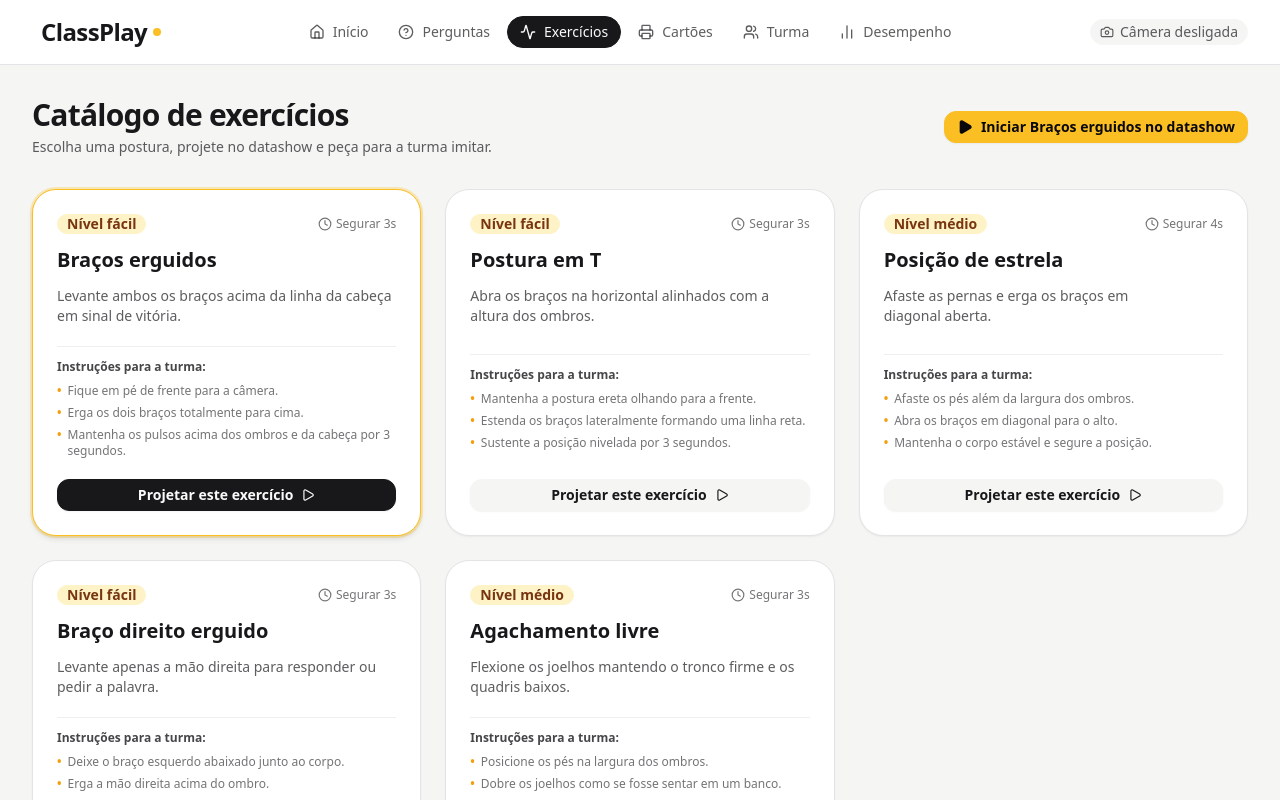
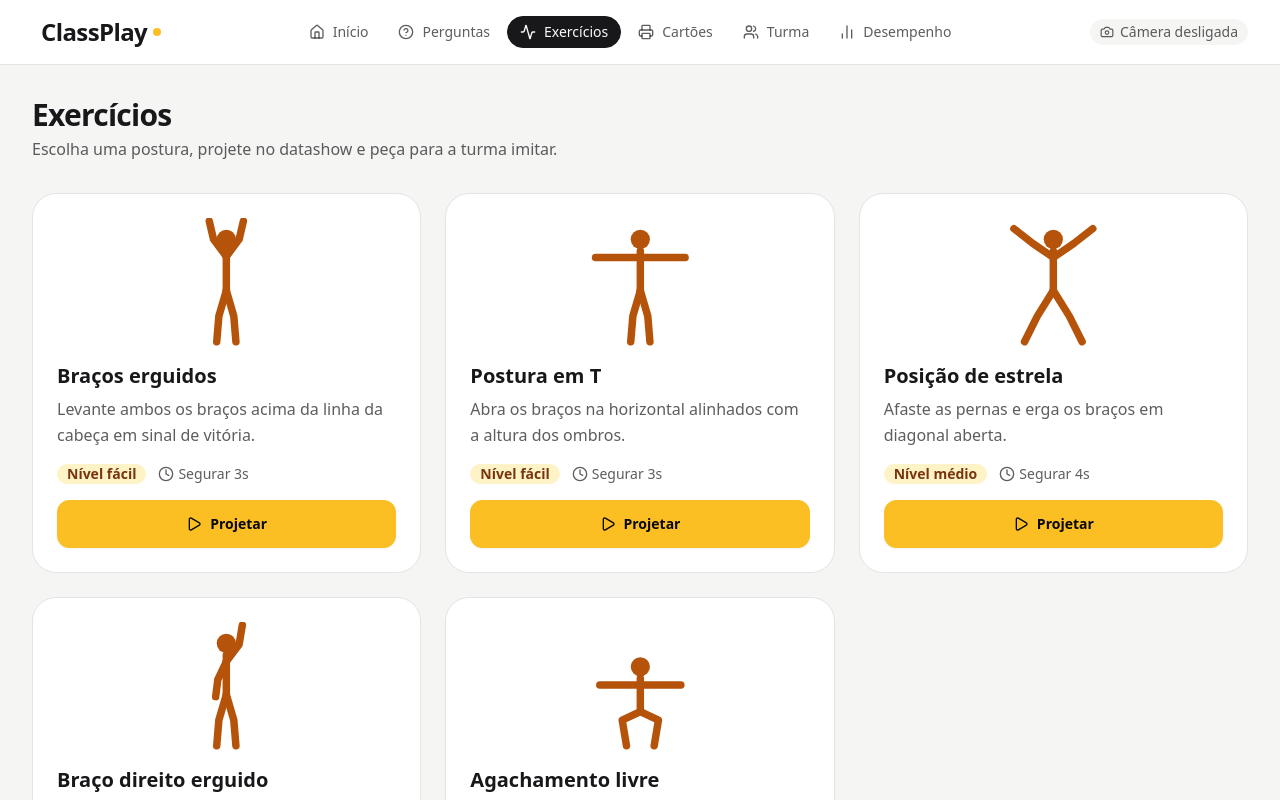
Before and after one commit to Lorenalgm/sala-interativa-ia, a React (Vite) app: page / in a window 1280 px wide. Both pictures are taken after a click on the button "Exercícios". Shown: the top 800 px of the page. Built offline with nearby package versions, Linux system fonts and the light colour scheme; a web font is replaced by a local one.

Commit message:
feat: criadas figuras das posturas no catálogo e na projeção dos exercícios

```diff
--- a/src/components/ExercisesMode/ExerciseFlow.tsx
+++ b/src/components/ExercisesMode/ExerciseFlow.tsx
@@ -1,6 +1,7 @@
 import React, { useState } from 'react';
 import { Exercise } from '../../types';
 import { ExercisePresenter } from './ExercisePresenter';
+import { PoseFigure } from './PoseFigure';
 import { Play, ArrowLeft, Clock } from 'lucide-react';
 
 interface ExerciseFlowProps {
@@ -50,91 +51,49 @@ export const ExerciseFlow: React.FC<ExerciseFlowProps> = ({
 
   return (
     <div className="max-w-7xl mx-auto px-4 sm:px-6 lg:px-8 py-8 space-y-8">
-      {/* Topo do catálogo */}
-      <div className="flex flex-wrap items-center justify-between gap-4">
       <div>
-          <h1 className="text-2xl sm:text-3xl font-extrabold text-base-content tracking-tight">
-            Catálogo de exercícios
+        <h1 className="text-3xl font-extrabold text-base-content tracking-tight">
+          Exercícios
         </h1>
-          <p className="text-sm text-base-content/70 mt-1">
+        <p className="text-base text-base-content/70 mt-1">
           Escolha uma postura, projete no datashow e peça para a turma imitar.
         </p>
       </div>
 
-        <button
-          onClick={() => setStage('presenting')}
-          className="btn btn-sm btn-primary"
+      <ul className="grid grid-cols-1 sm:grid-cols-2 lg:grid-cols-3 gap-6">
+        {exercises.map((item) => (
+          <li
+            key={item.id}
+            className="bg-base-100 border border-base-300 rounded-box p-6 flex flex-col gap-4"
           >
-          <Play className="w-4 h-4 fill-zinc-950" />
-          <span>Iniciar {selectedExercise.title} no datashow</span>
-        </button>
+            <PoseFigure type={item.type} className="h-32 w-auto self-center text-amber-700" />
+
+            <div className="space-y-1.5">
+              <h2 className="text-xl font-bold text-base-content">{item.title}</h2>
+              <p className="text-base text-base-content/70 leading-relaxed">{item.description}</p>
             </div>
 
-      {/* Grade de cartões de exercícios */}
-      <div className="grid grid-cols-1 md:grid-cols-2 lg:grid-cols-3 gap-6">
-        {exercises.map((item) => {
-          const isSelected = item.id === selectedExerciseId;
-
-          return (
-            <div
-              key={item.id}
-              onClick={() => setSelectedExerciseId(item.id)}
-              className={`p-6 rounded-box border transition-all cursor-pointer flex flex-col justify-between space-y-5 ${
-                isSelected
-                  ? 'bg-base-100 border-amber-400 shadow-md ring-2 ring-amber-400/30'
-                  : 'bg-base-100 border-base-300 hover:border-zinc-300 shadow-sm'
-              }`}
-            >
-              <div className="space-y-3">
-                <div className="flex items-center justify-between">
-                  <span className="badge badge-secondary font-semibold">
-                    Nível {item.difficulty}
+            <div className="flex items-center gap-3 text-sm text-base-content/70 mt-auto">
+              <span className="badge badge-secondary font-semibold">Nível {item.difficulty}</span>
+              <span className="flex items-center gap-1">
+                <Clock className="w-4 h-4" />
+                Segurar {item.targetDurationSeconds}s
               </span>
-
-                  <div className="flex items-center gap-1 text-xs text-base-content/60">
-                    <Clock className="w-3.5 h-3.5" />
-                    <span>Segurar {item.targetDurationSeconds}s</span>
-                  </div>
             </div>
 
-                <h3 className="text-xl font-bold text-base-content">
-                  {item.title}
-                </h3>
-
-                <p className="text-xs sm:text-sm text-base-content/70 leading-relaxed">
-                  {item.description}
-                </p>
-              </div>
-
-              <div className="space-y-2 pt-3 border-t border-base-300/60 text-xs">
-                <span className="font-semibold text-base-content/80 block">
-                  Instruções para a turma:
-                </span>
-                <ul className="space-y-1.5 text-base-content/60">
-                  {item.instructions.map((inst, i) => (
-                    <li key={i} className="flex items-start gap-1.5">
-                      <span className="text-amber-500 font-bold">•</span>
-                      <span>{inst}</span>
+            <button
+              onClick={() => {
+                setSelectedExerciseId(item.id);
+                setStage('presenting');
+              }}
+              className="btn btn-primary w-full"
+            >
+              <Play className="w-4 h-4" />
+              Projetar
+            </button>
           </li>
         ))}
       </ul>
     </div>
-
-              <button
-                onClick={(e) => {
-                  e.stopPropagation();
-                  setSelectedExerciseId(item.id);
-                  setStage('presenting');
-                }}
-                className={`btn btn-sm w-full ${isSelected ? 'btn-neutral' : ''}`}
-              >
-                <span>Projetar este exercício</span>
-                <Play className="w-3.5 h-3.5" />
-              </button>
-            </div>
-          );
-        })}
-      </div>
-    </div>
   );
 };
--- a/src/components/ExercisesMode/ExercisePresenter.tsx
+++ b/src/components/ExercisesMode/ExercisePresenter.tsx
@@ -1,6 +1,7 @@
 import React, { useState, useEffect, useRef } from 'react';
 import { Exercise, PoseFeedbackResult, PoseLandmark } from '../../types';
 import { PoseFeedback } from './PoseFeedback';
+import { PoseFigure } from './PoseFigure';
 import {
   evaluatePose,
   POSE_CONNECTIONS,
@@ -426,6 +427,11 @@ export const ExercisePresenter: React.FC<ExercisePresenterProps> = ({
       {/* Conteúdo projetado: instruções à esquerda, câmera e retorno à direita */}
       <div className="grid grid-cols-1 lg:grid-cols-12 gap-4 lg:gap-6 items-start flex-1 min-h-0">
         <section className="lg:col-span-5 bg-base-100 border border-base-300 rounded-box p-6 lg:p-8 space-y-5">
+          <div className="flex items-start gap-5">
+            <PoseFigure
+              type={currentExercise.type}
+              className="h-32 lg:h-40 w-auto flex-shrink-0 text-amber-700"
+            />
             <div className="space-y-3">
               <h1 className="text-3xl sm:text-4xl xl:text-5xl font-extrabold text-base-content tracking-tight leading-tight">
                 {currentExercise.title}
@@ -433,6 +439,7 @@ export const ExercisePresenter: React.FC<ExercisePresenterProps> = ({
               <p className="text-lg lg:text-xl text-base-content/80 leading-relaxed">
                 {currentExercise.description}
               </p>
+            </div>
           </div>
 
           <div className="space-y-4 border-t border-base-300 pt-5">
--- /dev/null
+++ b/src/components/ExercisesMode/PoseFigure.tsx
@@ -0,0 +1,92 @@
+import React from 'react';
+import { PoseType } from '../../types';
+
+interface PoseFigureProps {
+  type: PoseType;
+  className?: string;
+}
+
+interface Figure {
+  head: [number, number];
+  torso: [number, number, number, number];
+  limbs: string[];
+}
+
+// Bonecos desenhados como espelho: o braço do lado direito da tela é o braço
+// direito de quem está imitando de frente para o datashow
+const FIGURES: Record<PoseType, Figure> = {
+  arms_raised: {
+    head: [50, 20],
+    torso: [50, 31, 50, 68],
+    limbs: [
+      '50,36 38,20 34,3',
+      '50,36 62,20 66,3',
+      '50,68 43,92 41,116',
+      '50,68 57,92 59,116',
+    ],
+  },
+  t_pose: {
+    head: [50, 20],
+    torso: [50, 31, 50, 68],
+    limbs: [
+      '50,37 29,37 8,37',
+      '50,37 71,37 92,37',
+      '50,68 43,92 41,116',
+      '50,68 57,92 59,116',
+    ],
+  },
+  star_pose: {
+    head: [50, 20],
+    torso: [50, 31, 50, 68],
+    limbs: [
+      '50,37 31,24 13,10',
+      '50,37 69,24 87,10',
+      '50,68 35,92 23,116',
+      '50,68 65,92 77,116',
+    ],
+  },
+  right_hand_up: {
+    head: [50, 20],
+    torso: [50, 31, 50, 68],
+    limbs: [
+      '50,37 42,54 40,70',
+      '50,37 62,21 65,3',
+      '50,68 43,92 41,116',
+      '50,68 57,92 59,116',
+    ],
+  },
+  squat: {
+    head: [50, 42],
+    torso: [50, 53, 50, 84],
+    limbs: [
+      '50,59 30,59 12,59',
+      '50,59 70,59 88,59',
+      '50,84 33,92 37,116',
+      '50,84 67,92 63,116',
+    ],
+  },
+};
+
+export const PoseFigure: React.FC<PoseFigureProps> = ({ type, className = '' }) => {
+  const figure = FIGURES[type] ?? FIGURES.arms_raised;
+  const [x1, y1, x2, y2] = figure.torso;
+
+  return (
+    <svg
+      viewBox="0 0 100 120"
+      className={className}
+      fill="none"
+      stroke="currentColor"
+      strokeWidth={7}
+      strokeLinecap="round"
+      strokeLinejoin="round"
+      aria-hidden="true"
+    >
+      <circle cx={figure.head[0]} cy={figure.head[1]} r={9} fill="currentColor" stroke="none" />
+      <line x1={x1} y1={y1} x2={x2} y2={y2} />
+      {figure.limbs.map((points) => (
+        <polyline key={points} points={points} />
+      ))}
+    </svg>
+  );
+};
```
Lines whose indentation alone changed are shown as unchanged.
